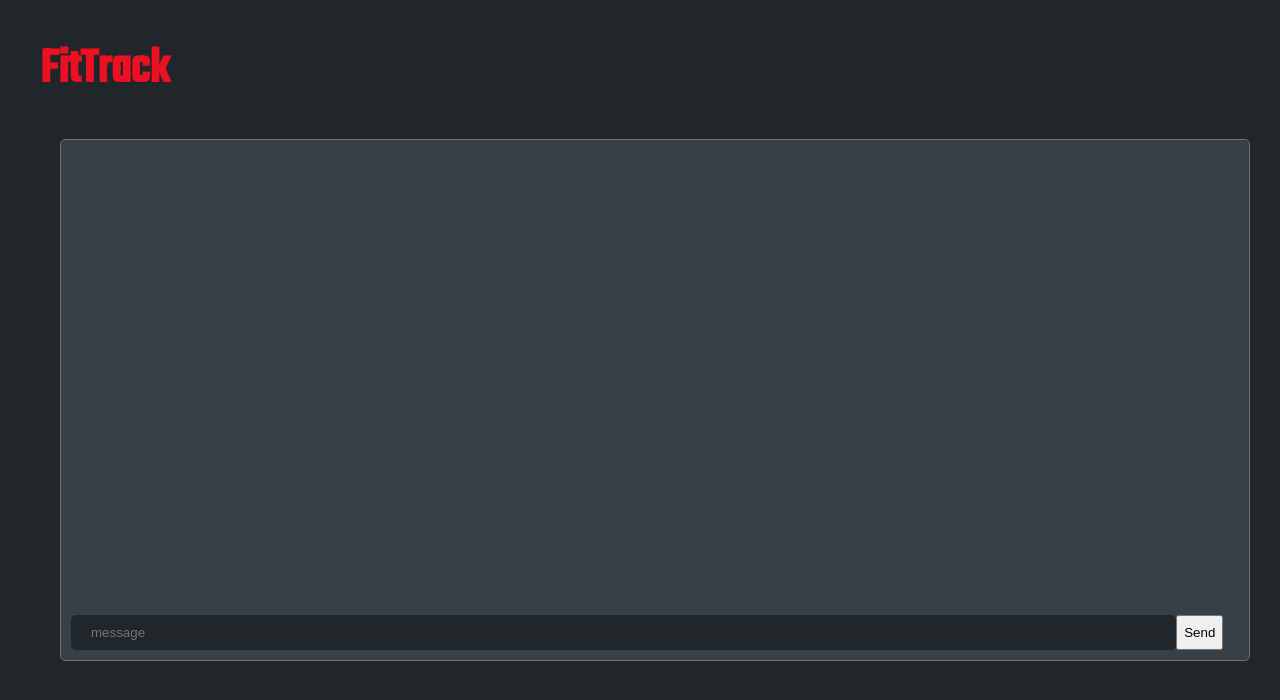
After one commit to swarels/cits3403_project, a Flask app: page /chatroom in a window 1280 px wide. The commit adds this page. Shown: the top 700 px of the page. Run offline with Flask 3, Linux system fonts and the light colour scheme; some libraries are stand-ins or nearby versions.

Commit message:
created basic webpage for chatroom page

```diff
--- a/main.py
+++ b/main.py
@@ -51,7 +51,9 @@ def signup():
     #     return
     return render_template("signup.html", form = form)
 
-
+@app.route('/chatroom')
+def chatroom():
+    return render_template('chatroom.html')
 
 if __name__ == "__main__":
     socketio.run(app, debug=True)
--- a/static/css/style.css
+++ b/static/css/style.css
@@ -96,3 +96,35 @@ form {
         text-align: center;
         margin-bottom: 3px;
     }
+
+ /* start of styling for chatroom.html page */
+
+ .message-container {
+  position: relative;
+  margin: 20px;
+  height: 65vh;
+  border: 1px solid #6a7277;
+  border-radius: 5px;
+  background-color: #384047;
+  /*display: flex;
+  flex-direction: column;
+  align-items: stretch;*/
+ }
+
+ .messages {
+  position: absolute;
+  margin: 10px;
+  bottom: 0;
+  overflow-y: scroll;
+  /* flex: 1; */
+  width: 97%;
+ }
+
+ .message-input {
+  display: flex;
+ }
+
+ #message {
+  flex: 1;
+ }
+ /* end of styling for chatroom.html page */
--- /dev/null
+++ b/templates/chatroom.html
@@ -0,0 +1,27 @@
+{% extends "base.html" %}
+
+{% block content %}
+
+<div class="message-container">
+    <div class="messages">
+        <div class="message-input">
+            <input
+            type="text"
+            placeholder="message"
+            id="message"
+            />
+            <button type="button" id="send-btn" onClick="sendMessage()">
+                Send
+            </button>
+        </div>
+    </div>
+</div>
+
+<script>
+    var socketio = io();
+
+    function sendMessage() {
+        console.log("send");
+    }
+</script>
+{% endblock %}
--- a/templates/home.html
+++ b/templates/home.html
@@ -25,7 +25,7 @@
   </div>
 
   <div class="chatrromlink">
-    <a href="chatroom" target="_blank">Go to chatroom page</a>
+    <a href="http://127.0.0.1:5000/chatroom">Go to chatroom page</a>
   </div>
 
 </div>
```
